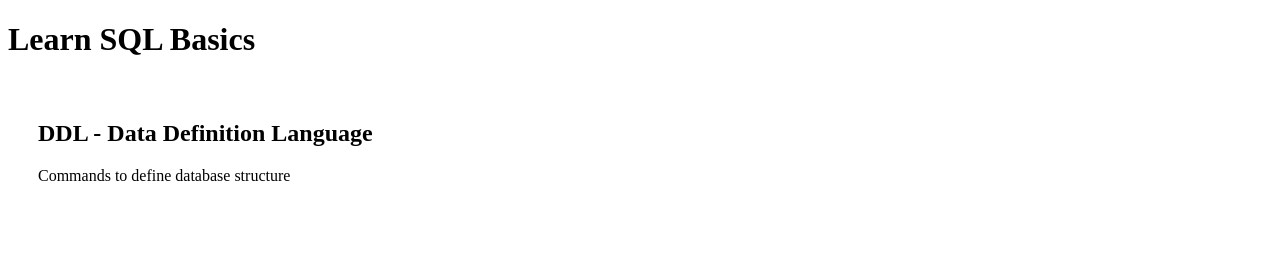
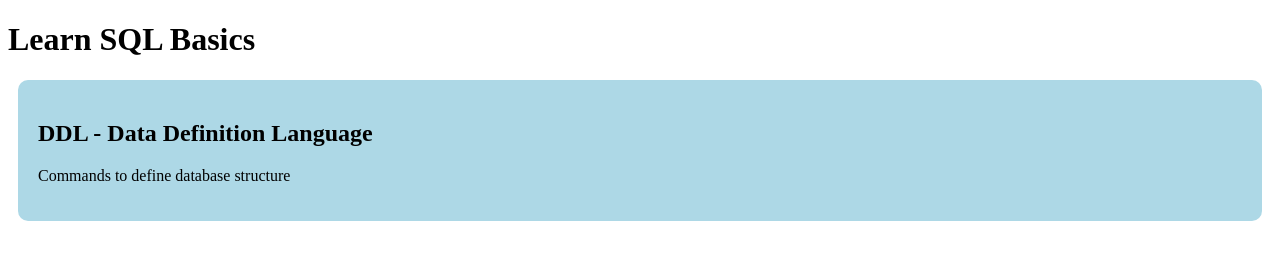
Before and after one commit to Magic-Requiem/SQL_MindMap, a plain HTML site: page index.html in a window 1280 px wide. Drawn offline with Linux system fonts and the light colour scheme.

Commit message:
Add basic HTML structure + CSS

```diff
--- a/index.html
+++ b/index.html
@@ -4,7 +4,7 @@
 <title>SQL Mindmap</title>
 <style>
   .category {
-    background.color:lighblue;
+    background-color:lightblue;
     padding: 20px;
     margin: 10px;
     border-radius: 10px;
```
